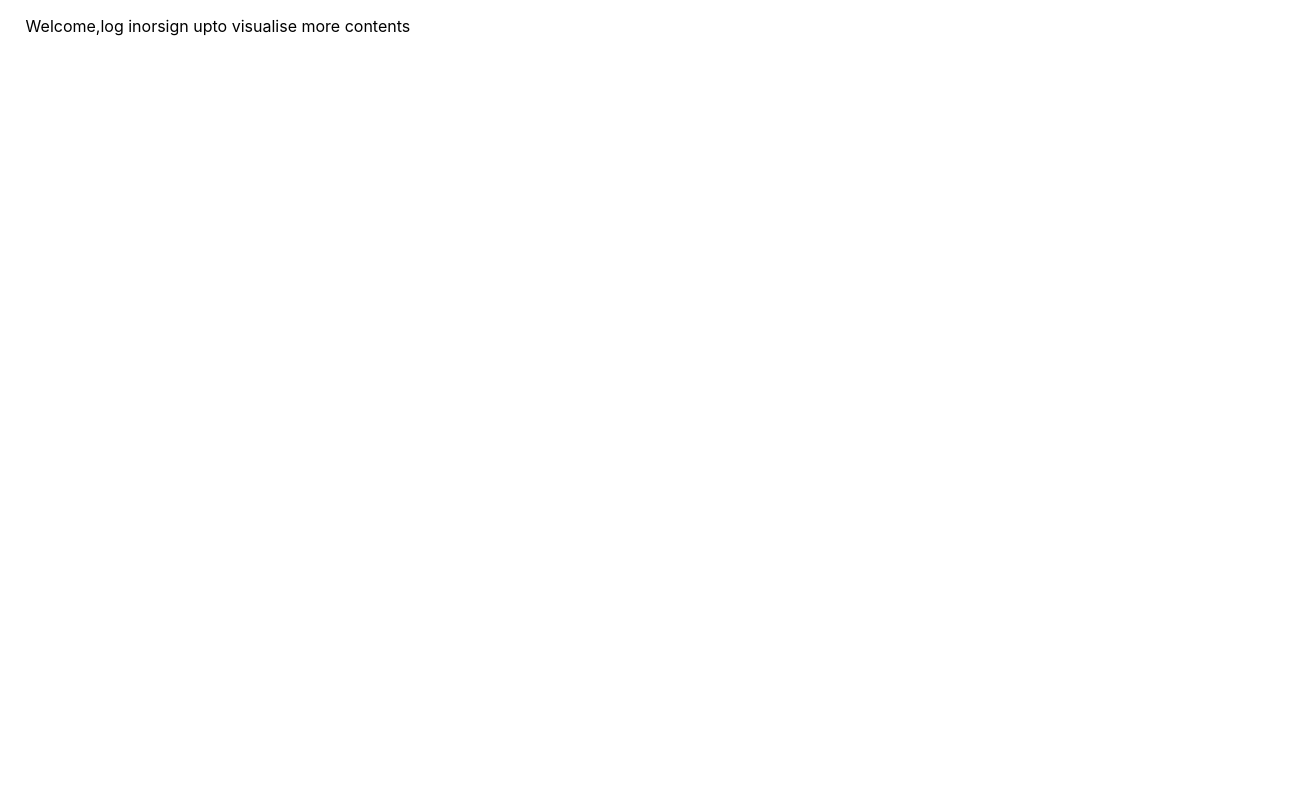
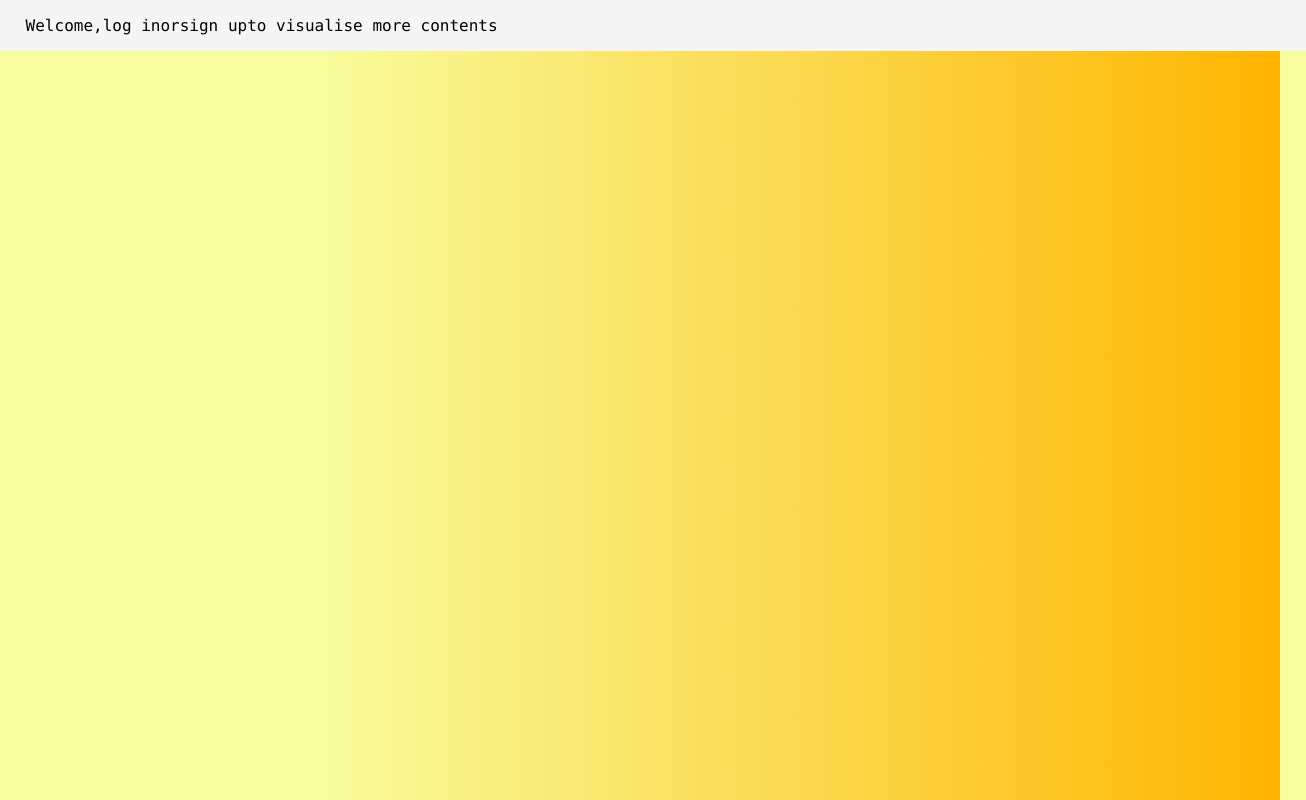
Before and after one commit to BeneArinci/Home-Task_Feast-it_Final, a React (Create React App) app: page / in a window 1280 px wide. Shown: the whole page, 1306 px wide, since content can reach past the window. Built offline with nearby package versions, Linux system fonts and the light colour scheme; the HTML template or start-up script is replaced by a standard one.

Commit message:
Restyling

```diff
--- /dev/null
+++ b/src/NavBar/NavBar.css
@@ -0,0 +1,8 @@
+#navigation-bar {
+  display: flex;
+  text-align: left;
+  padding-left: 2%;
+  width: 100%;
+  -webkit-text-size-adjust: auto;
+  background-color: whitesmoke;
+}
--- a/src/NavBar/NavBar.js
+++ b/src/NavBar/NavBar.js
@@ -1,8 +1,9 @@
 import React from 'react';
+import './NavBar.css'
 
 const NavBar = () => {
   return(
-    <nav style= {{display:"flex", textAlign:"left", marginLeft:"2%"}}>
+    <nav id="navigation-bar">
       <p>Welcome,
       <span className = "f5 link dim black underline pa1 pointer">log in</span>
       or
--- a/src/index.css
+++ b/src/index.css
@@ -1,10 +1,7 @@
 body {
   margin: 0;
-  font-family: -apple-system, BlinkMacSystemFont, 'Segoe UI', 'Roboto', 'Oxygen',
-    'Ubuntu', 'Cantarell', 'Fira Sans', 'Droid Sans', 'Helvetica Neue',
-    sans-serif;
-  -webkit-font-smoothing: antialiased;
-  -moz-osx-font-smoothing: grayscale;
+  background: linear-gradient(90deg, rgba(248,252,156,1) 25%, rgba(255,181,0,1) 100%);
+  font-family: 'Consolas',Monaco, monospace;
 }
 
 code {
```
